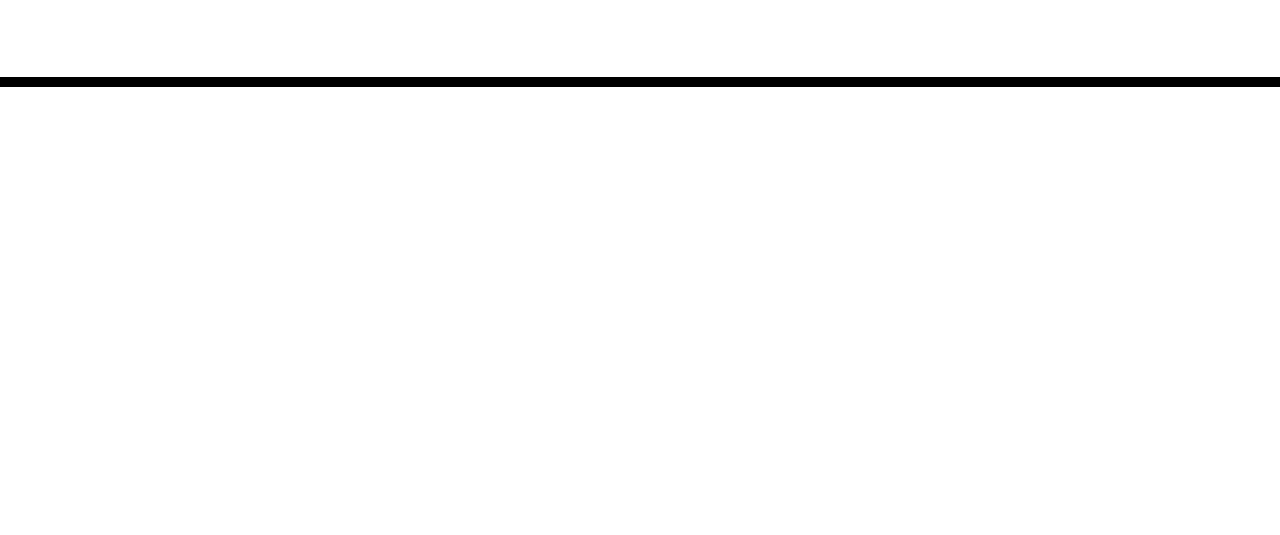
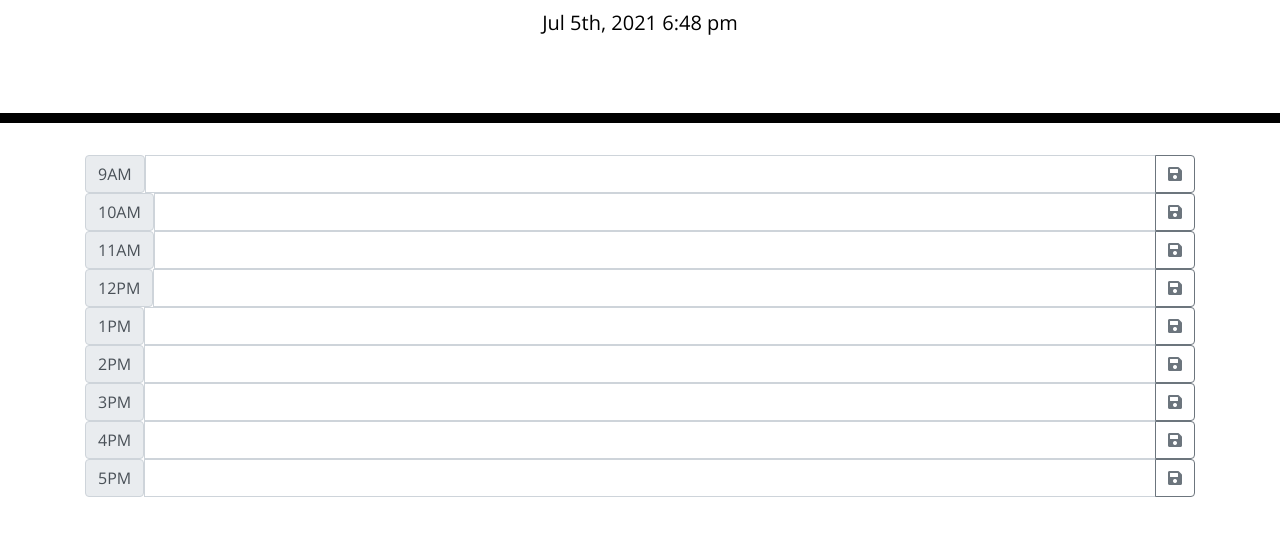
Before and after one commit to rmmccar92/Work-Day-Planner, a plain HTML site: page Develop/index.html in a window 1280 px wide. Shown: the part 181-716 px from the top of the page. Drawn offline with nearby package versions, Linux system fonts and the light colour scheme.

Commit message:
Added initial form structure. Added current date and time with moment. Added icon to button with Awesome font.

```diff
--- a/Develop/index.html
+++ b/Develop/index.html
@@ -4,35 +4,120 @@
     <meta charset="UTF-8" />
     <meta name="viewport" content="width=device-width, initial-scale=1.0" />
     <meta http-equiv="X-UA-Compatible" content="ie=edge" />
+    <!--Bootstrap-->
     <link
       rel="stylesheet"
       href="https://stackpath.bootstrapcdn.com/bootstrap/4.3.1/css/bootstrap.min.css"
     />
+    <!--Font Awesome-->
     <link
       rel="stylesheet"
       href="https://use.fontawesome.com/releases/v5.8.1/css/all.css"
       integrity="sha384-50oBUHEmvpQ+1lW4y57PTFmhCaXp0ML5d60M1M7uH2+nqUivzIebhndOJK28anvf"
       crossorigin="anonymous"
     />
+    <!--Google Fonts-->
     <link
       href="https://fonts.googleapis.com/css?family=Open+Sans&display=swap"
       rel="stylesheet"
     />
+    <!--Custom CSS-->
     <link rel="stylesheet" href="style.css" />
     <title>Work Day Scheduler</title>
   </head>
 
+
+  <!--Body Starts Here-->
   <body>
     <header class="jumbotron">
       <h1 class="display-3">Work Day Scheduler</h1>
       <p class="lead">A simple calendar app for scheduling your work day</p>
-      <p id="currentDay" class="lead"></p>
+      <p id="currentDay" class="lead">Test</p>
+       <!--Current Time goes here-->
     </header>
     <div class="container">
       <!-- Timeblocks go here -->
+      <!--9-->
+      <div class="input-group imput-group-lg">
+        <span class="input-group-text">9AM</span>
+        <input type="text" class="form-control">
+        <div class="input-group-append">
+          <button class="btn btn-outline-secondary" type="button"><i class="fas fa-save"></i></button>
+        </div>
+      </div>
+      <!--10-->
+      <div class="input-group imput-group-lg">
+        <span class="input-group-text">10AM</span>
+        <input type="text" class="form-control">
+        <div class="input-group-append">
+          <button class="btn btn-outline-secondary"  type="button"><i class="fas fa-save"></i></button>
+        </div>
+      </div>
+      <!--11-->
+      <div class="input-group imput-group-lg">
+        <span class="input-group-text">11AM</span>
+        <input type="text" class="form-control">
+        <div class="input-group-append">
+          <button class="btn btn-outline-secondary" type="button"><i class="fas fa-save"></i></button>
+        </div>
+      </div>
+      <!--12-->
+      <div class="input-group imput-group-lg">
+        <span class="input-group-text">12PM</span>
+        <input type="text" class="form-control">
+        <div class="input-group-append">
+          <button class="btn btn-outline-secondary" type="button"><i class="fas fa-save"></i></button>
+        </div>
+      </div>
+      <!--1-->
+      <div class="input-group imput-group-lg">
+        <span class="input-group-text">1PM</span>
+        <input type="text" class="form-control">
+        <div class="input-group-append">
+          <button class="btn btn-outline-secondary" type="button"><i class="fas fa-save"></i></button>
+        </div>
+      </div>
+      <!--2-->
+      <div class="input-group imput-group-lg">
+        <span class="input-group-text">2PM</span>
+        <input type="text" class="form-control">
+        <div class="input-group-append">
+          <button class="btn btn-outline-secondary" type="button"><i class="fas fa-save"></i></button>
+        </div>
+      </div>
+      <!--3-->
+      <div class="input-group imput-group-lg">
+        <span class="input-group-text">3PM</span>
+        <input type="text" class="form-control">
+        <div class="input-group-append">
+          <button class="btn btn-outline-secondary" type="button"><i class="fas fa-save"></i></button>
+        </div>
+      </div>
+      <!--4-->
+      <div class="input-group imput-group-lg">
+        <span class="input-group-text">4PM</span>
+        <input type="text" class="form-control">
+        <div class="input-group-append">
+          <button class="btn btn-outline-secondary" type="button"><i class="fas fa-save"></i></button>
+        </div>
+      </div>
+      <!--5-->
+      <div class="input-group imput-group-lg">
+        <span class="input-group-text">5PM</span>
+        <input type="text" class="form-control">
+        <div class="input-group-append">
+          <button class="btn btn-outline-secondary" type="button"><i class="fas fa-save"></i></button>
+        </div>
+      </div>
     </div>
 
+
+
+    <!--JQUERY UI-->
     <script src="https://cdnjs.cloudflare.com/ajax/libs/jquery/3.2.1/jquery.min.js"></script>
+    <!--Moment-->
     <script src="https://cdnjs.cloudflare.com/ajax/libs/moment.js/2.24.0/moment.min.js"></script>
+    <!--Custom JS-->
+    <script src = "script.js"></script>
   </body>
 </html>
--- /dev/null
+++ b/Develop/script.js
@@ -0,0 +1,9 @@
+// PAGE ELEMENT VARIABLES
+
+
+// DISPLAY THE DATE USING MOMENT
+$("#currentDay").text(moment().format("MMM Do, YYYY h:mm a"));
+// SCRIPT THAT CHANGES FORM COLOR BASED ON TIME
+
+
+// LOCAL STORAGE FOR DATE ENTIRES TIED TO THE FORM BUTTONS
```
